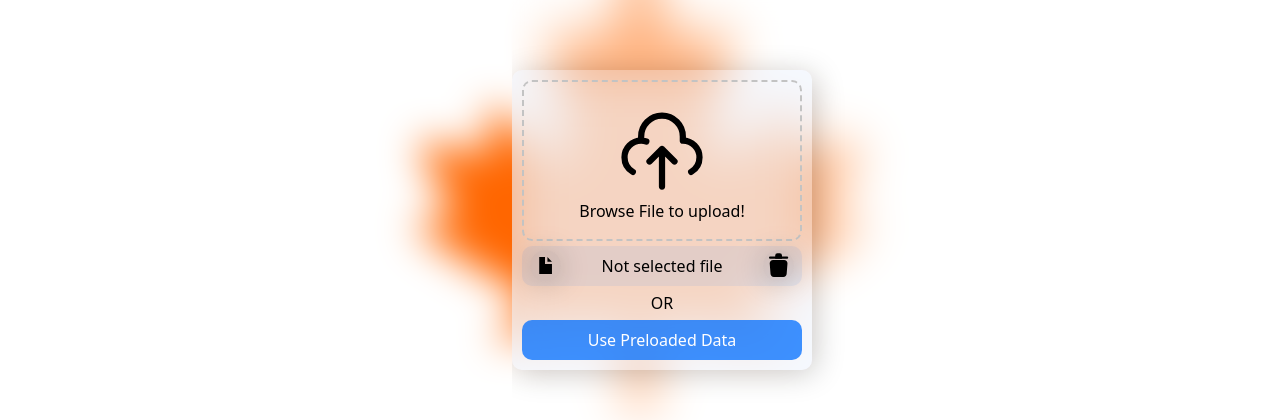
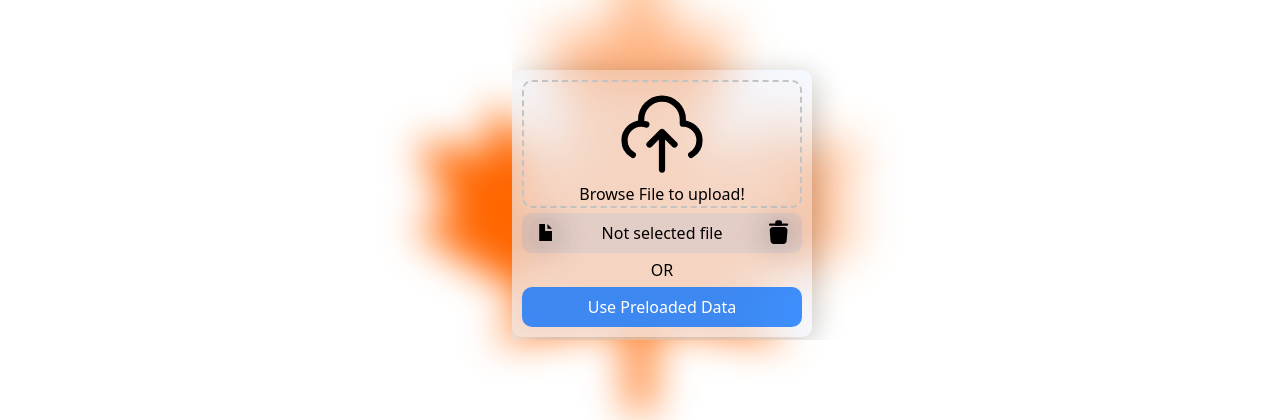
Before and after one commit to mbcpk-tech/syrve-dashboard, a Vue app: page / in a window 1280 px wide. Shown: the part 210-630 px from the top of the page. Built offline with nearby package versions, Linux system fonts and the light colour scheme; no server answers.

Commit message:
Fixed unneccasry sort of botoom item wise list

```diff
--- a/src/ParentComponent.vue
+++ b/src/ParentComponent.vue
@@ -166,10 +166,8 @@ body {
     top: 0;
     left: 0;
     width: 100%;
-    height: 100vh;
+    height: 350px;
     padding-top: 80px;
-    background-color: rgba(255, 255, 255, 0.5);
-    backdrop-filter: blur(15px);
     z-index: 1;
     overflow: auto;
 }
--- a/src/components/ItemWiseSection.vue
+++ b/src/components/ItemWiseSection.vue
@@ -78,7 +78,7 @@ export default {
                 );
                 let sortedArray = this.sortArray(branchArray, this.currentOrder);
                 this.head[branch] = sortedArray.slice(-range).reverse();
-                this.tail[branch] = sortedArray.slice(0, range).reverse();
+                this.tail[branch] = sortedArray.slice(0, range);
             });
         }, // init
 
--- a/src/components/UploadFileCard.vue
+++ b/src/components/UploadFileCard.vue
@@ -50,7 +50,7 @@ template {
 }
 
 .container {
-    height: 300px;
+    max-height: 300px;
     width: 300px;
     border-radius: 10px;
     box-shadow: 4px 4px 30px rgba(0, 0, 0, .2);
```
